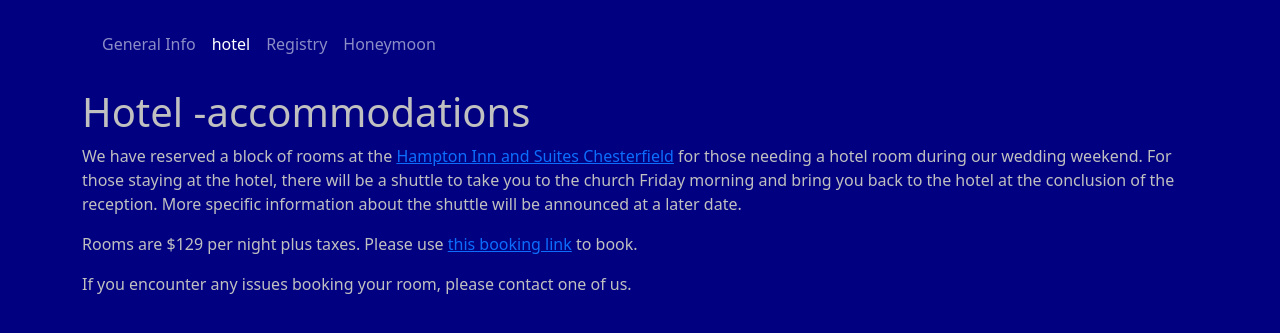
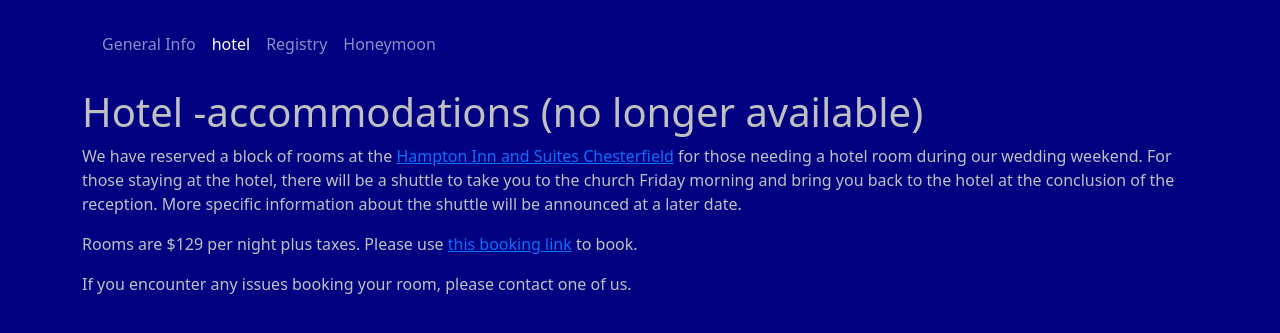
Before and after one commit to kyleman/wedding, a Jekyll site: the page built from docs/hotel.md, in a window 1280 px wide. Shown: the top 333 px of the page. Built offline with Jekyll 4.4.1, drawn with Linux system fonts in a browser that asks for light colours; our own code applies the rules of GitHub Pages for plain Markdown files.

Commit message:
Update hotel with no more availability

```diff
--- a/docs/hotel.md
+++ b/docs/hotel.md
@@ -3,7 +3,7 @@ title: hotel
 navOrder: 2
 ---
 
-# Hotel -accommodations
+# Hotel -accommodations (no longer available)
 
 We have reserved a block of rooms at the [Hampton Inn and Suites Chesterfield](https://maps.app.goo.gl/SthNSJUG5gf4wfjx5){:target="_blank"} for those needing a hotel room during our wedding weekend. For those staying at the hotel, there will be a shuttle to take you to the church Friday morning and bring you back to the hotel at the conclusion of the reception. More specific information about the shuttle will be announced at a later date.
 
```
